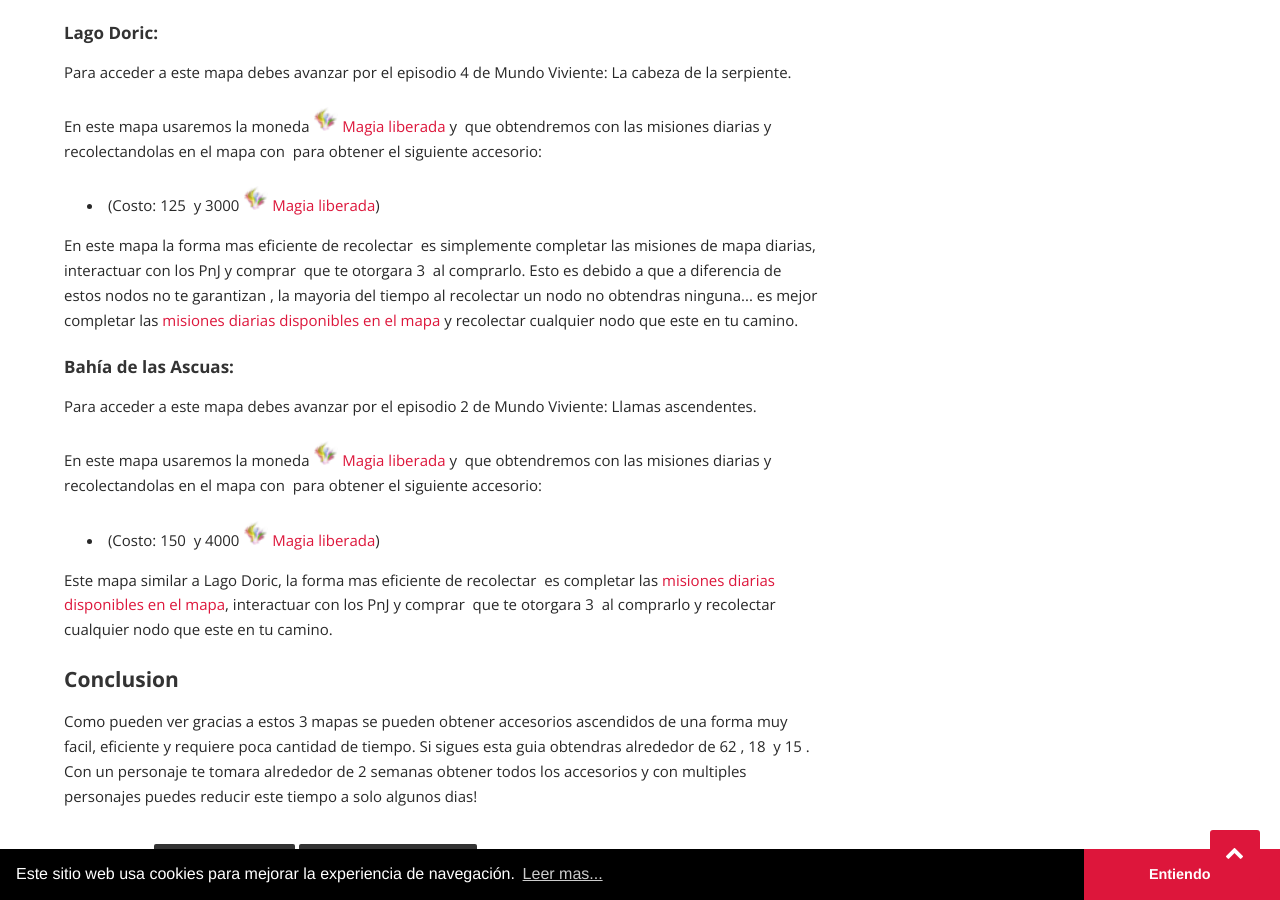
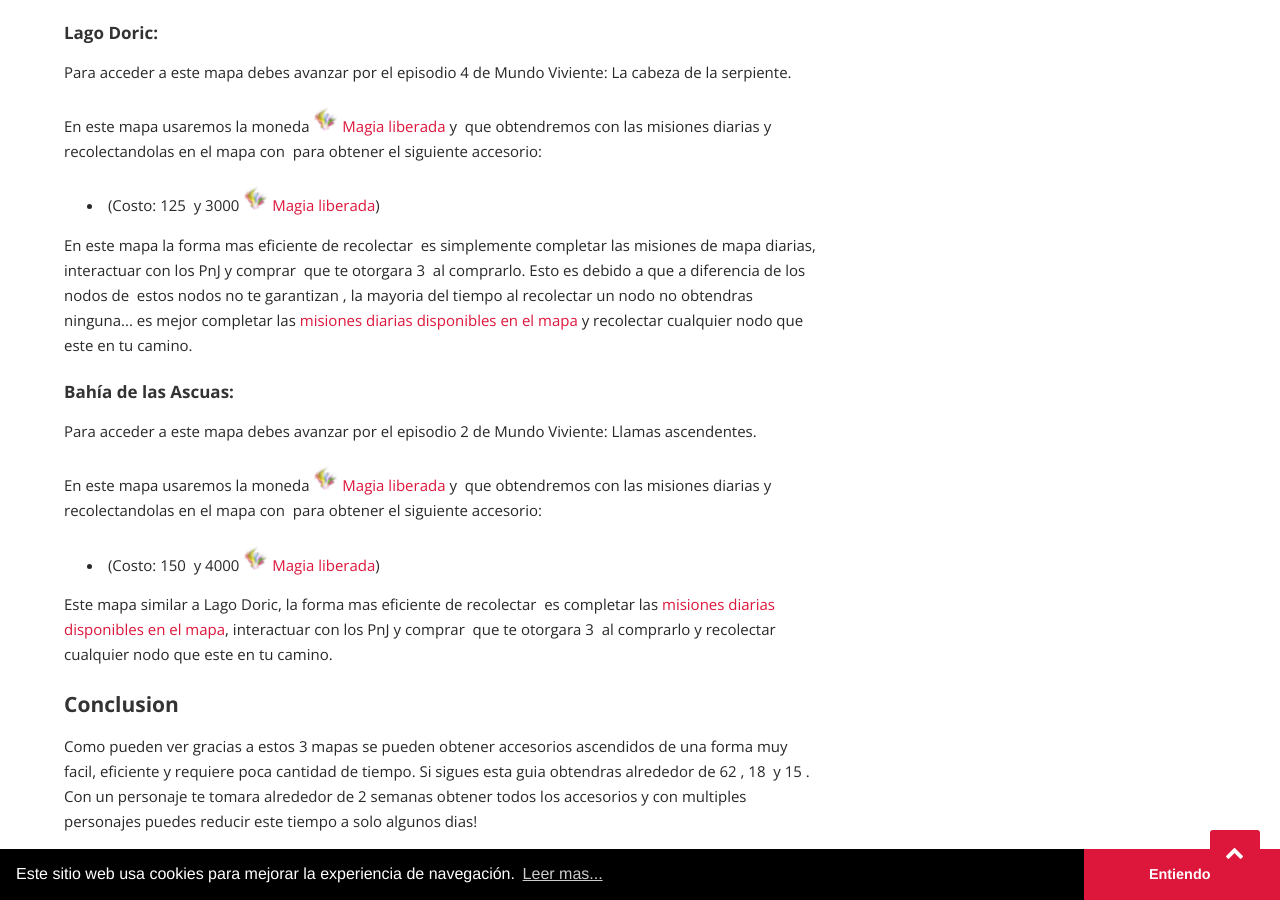
Before and after one commit to ACast59/GW2Guias, a Jekyll site: the page built from _posts/2018-09-04-obtener-accesorios-ascendidos-facilmente.md, in a window 1280 px wide and 900 px high, scrolled down 2284 px. Built offline with Jekyll 4.4.1, drawn with Linux system fonts in a browser that asks for light colours; a script that is not in the unit is left out; comment, search, counter and statistics services are not loaded.

Commit message:
Update 2018-09-04-obtener-accesorios-ascendidos-facilmente.md

```diff
--- a/_posts/2018-09-04-obtener-accesorios-ascendidos-facilmente.md
+++ b/_posts/2018-09-04-obtener-accesorios-ascendidos-facilmente.md
@@ -67,7 +67,7 @@ tags:       [Mundo Abierto, Objetos Ascendidos]
   </li>
 </ul>
 
-<p>En este mapa la forma mas eficiente de recolectar <span class="embed-link"><span data-armory-embed="items" data-armory-ids="80332" data-armory-inline-text="wiki" data-armory-size="24"></span></span> es simplemente completar las misiones de mapa diarias, interactuar con los PnJ y comprar <span class="embed-link"><span data-armory-embed="items" data-armory-ids="80679" data-armory-inline-text="wiki" data-armory-size="24"></span></span> que te otorgara 3 <span class="embed-link"><span data-armory-embed="items" data-armory-ids="80332" data-armory-inline-text="wiki" data-armory-size="24"></span></span> al comprarlo. Esto es debido a que a diferencia de <span class="embed-link"><span data-armory-embed="items" data-armory-ids="79899" data-armory-inline-text="wiki" data-armory-size="24"></span></span> estos nodos no te garantizan <span class="embed-link"><span data-armory-embed="items" data-armory-ids="80332" data-armory-inline-text="wiki" data-armory-size="24"></span></span>, la mayoria del tiempo al recolectar un nodo no obtendras ninguna... es mejor completar las <a href="http://gw2maps.ch/?mapId=4765" rel="nofollow">misiones diarias disponibles en el mapa</a> y recolectar cualquier nodo que este en tu camino.</p>
+<p>En este mapa la forma mas eficiente de recolectar <span class="embed-link"><span data-armory-embed="items" data-armory-ids="80332" data-armory-inline-text="wiki" data-armory-size="24"></span></span> es simplemente completar las misiones de mapa diarias, interactuar con los PnJ y comprar <span class="embed-link"><span data-armory-embed="items" data-armory-ids="80679" data-armory-inline-text="wiki" data-armory-size="24"></span></span> que te otorgara 3 <span class="embed-link"><span data-armory-embed="items" data-armory-ids="80332" data-armory-inline-text="wiki" data-armory-size="24"></span></span> al comprarlo. Esto es debido a que a diferencia de los nodos de <span class="embed-link"><span data-armory-embed="items" data-armory-ids="79899" data-armory-inline-text="wiki" data-armory-size="24"></span></span> estos nodos no te garantizan <span class="embed-link"><span data-armory-embed="items" data-armory-ids="80332" data-armory-inline-text="wiki" data-armory-size="24"></span></span>, la mayoria del tiempo al recolectar un nodo no obtendras ninguna... es mejor completar las <a href="http://gw2maps.ch/?mapId=4765" rel="nofollow">misiones diarias disponibles en el mapa</a> y recolectar cualquier nodo que este en tu camino.</p>
 
 <h4>Bahía de las Ascuas:</h4>
 
```
